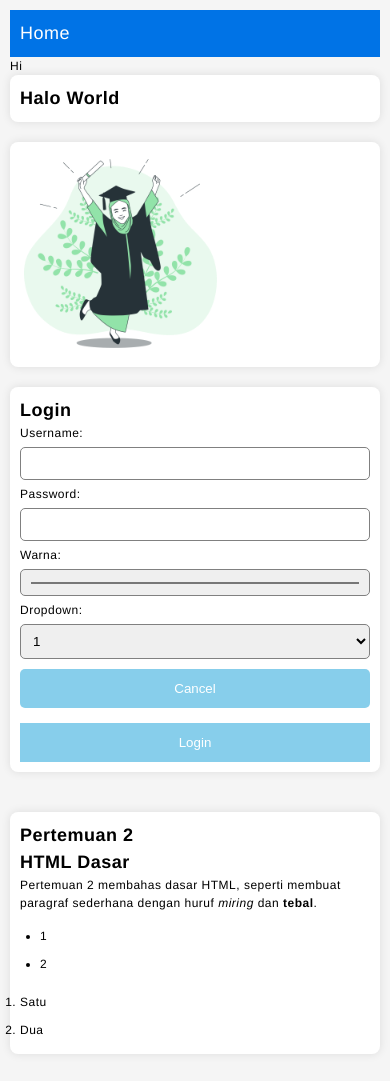
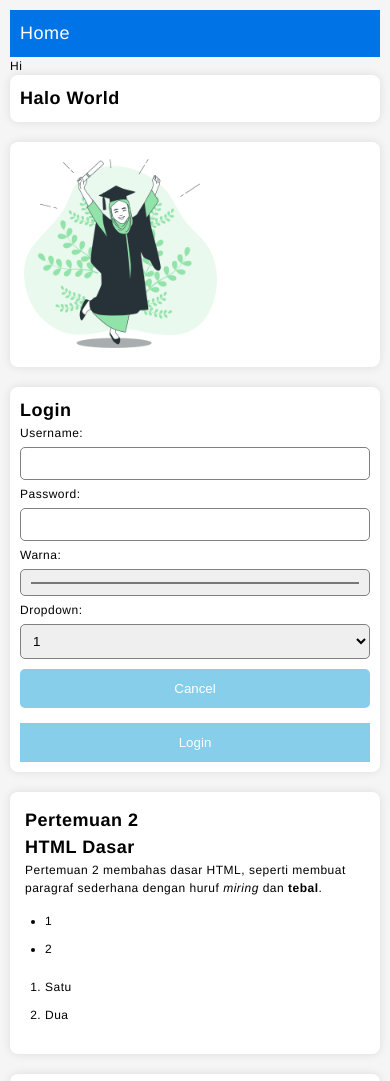
Before and after one commit to zulpauziahh/PemogramanWeb, a plain HTML site: page 3.html in a window 390 px wide. Shown: the top 1081 px of the page. Drawn offline with Linux system fonts and the light colour scheme.

Commit message:
Update 3-1.css

```diff
--- a/3-1.css
+++ b/3-1.css
@@ -52,22 +52,24 @@ button:hover, input[type=submit]:hover {
     background: aqua;
 }
 
-/* Container untuk Form & Pertemuan 2 */
-.container {
-    display: flex;
-    flex-direction: column;
-    gap: 20px;
+/* Section Paragraf */
+#paragraf {
+    padding: 15px;
     margin-bottom: 20px;
+    background: white;
+    border-radius: 8px;
+    box-shadow: 0 0 10px rgba(0, 0, 0, 0.1);
+    overflow: hidden; /* Agar konten tidak keluar */
 }
 
-/* List */
-ul {
+/* List dalam paragraf */
+#paragraf ul,
+#paragraf ol {
+    padding-left: 20px; /* Supaya angka dan bullet tetap di dalam */
     margin: 10px 0;
-    padding-left: 20px;
-    list-style-type: disc;
 }
 
-li {
+#paragraf li {
     padding: 5px 0;
 }
 
@@ -110,3 +112,36 @@ section {
     border-radius: 8px;
     box-shadow: 0 0 10px rgba(0, 0, 0, 0.1);
 }
+
+/* Media Queries */
+@media screen and (max-width: 900px) {
+    header {
+        text-align: left;
+        padding: 10px;
+    }
+
+    button, input[type=submit] {
+        width: 100%;
+        padding: 12px;
+    }
+}
+
+@media screen and (max-width: 600px) {
+    body {
+        font-size: 12px;
+        padding: 10px;
+    }
+
+    table th, table td {
+        padding: 5px;
+    }
+
+    img {
+        max-width: 100%;
+        height: auto;
+    }
+
+    section {
+        padding: 10px
+    }
+}
```
